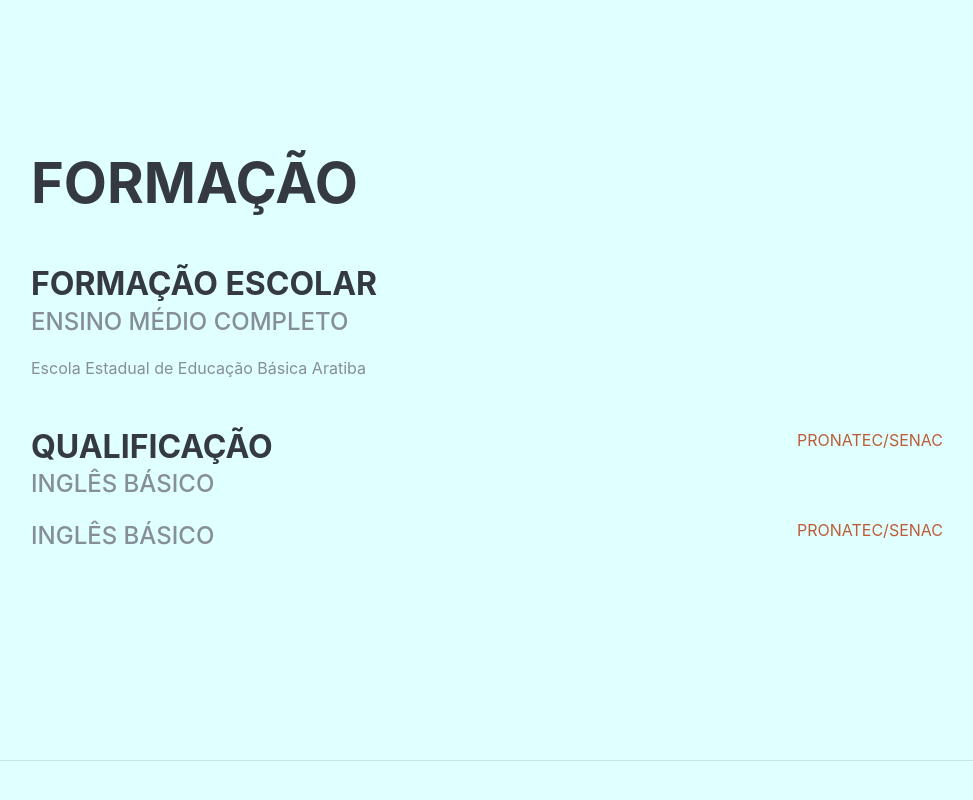
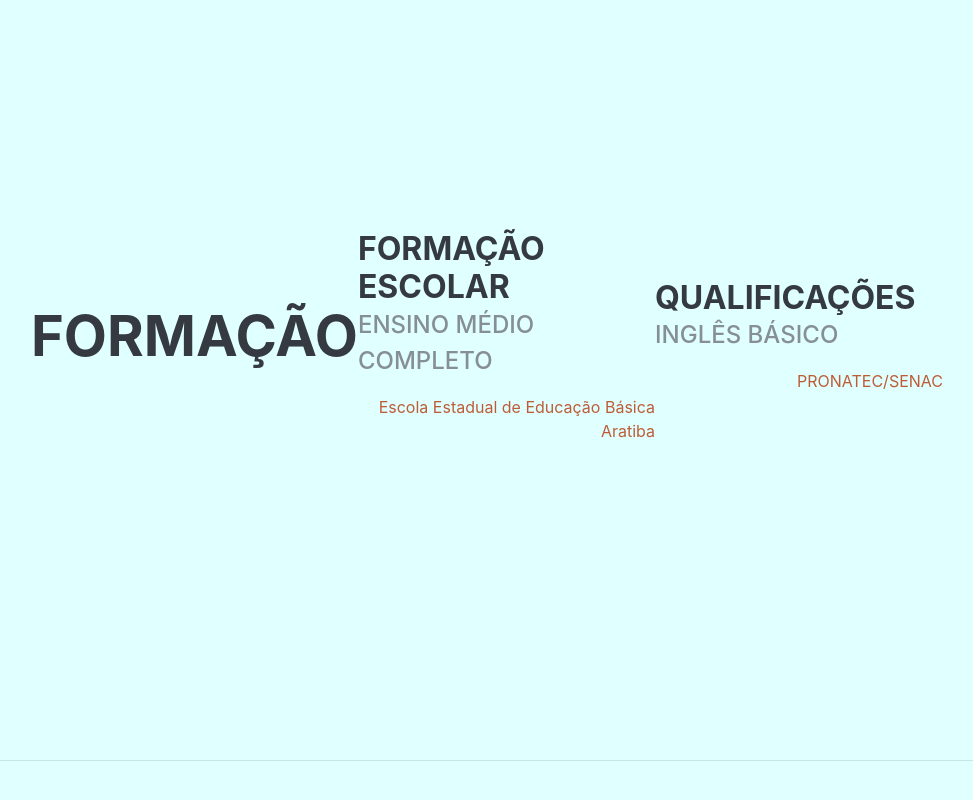
Before and after one commit to ricardobbaiocco/ricardo, a plain HTML site: page index.html in a window 1280 px wide. Shown: the part 1963-2763 px from the top of the page, without its empty margins (289-1262 px from the left). Drawn offline with Linux system fonts and the light colour scheme; a web font is replaced by a local one.

Commit message:
atualizado

```diff
--- a/index.html
+++ b/index.html
@@ -145,39 +145,30 @@
     <hr class="m-0">
 
     <section class="resume-section p-3 p-lg-5 d-flex align-items-center" id="education">
-      <div class="w-100">
+
         <h2 class="mb-5">Formação</h2>
 
         <div class="resume-item d-flex flex-column flex-md-row justify-content-between mb-5">
           <div class="resume-content">
             <h3 class="mb-0">Formação Escolar</h3>
             <div class="subheading mb-3">Ensino Médio Completo</div>
-            <div>Escola Estadual de Educação Básica Aratiba</div>
-
+            <div class="resume-date text-md-right">
+            <span class="text-primary">Escola Estadual de Educação Básica Aratiba</span>
+          	</div>
+          </div>
        </div>
 
-        </div>
-
-        <div class="resume-item d-flex flex-column flex-md-row justify-content-between">
+       <div class="resume-item d-flex flex-column flex-md-row justify-content-between mb-5">
           <div class="resume-content">
-            <h3 class="mb-0">Qualificação</h3>
+            <h3 class="mb-0">Qualificações</h3>
             <div class="subheading mb-3">Inglês Básico</div>
-          </div>
             <div class="resume-date text-md-right">
             <span class="text-primary">PRONATEC/SENAC</span>
           	</div>
-
           </div>
-      <div class="resume-item d-flex flex-column flex-md-row justify-content-between">
-          <div class="resume-content">
-
-            <div class="subheading mb-3">Inglês Básico</div>
-          </div>
-          <div class="resume-date text-md-right">
-            <span class="text-primary">PRONATEC/SENAC</span>
        </div>
 
-      </div>
+
     </section>
 
     <hr class="m-0">
```
Lines whose indentation alone changed are shown as unchanged.
